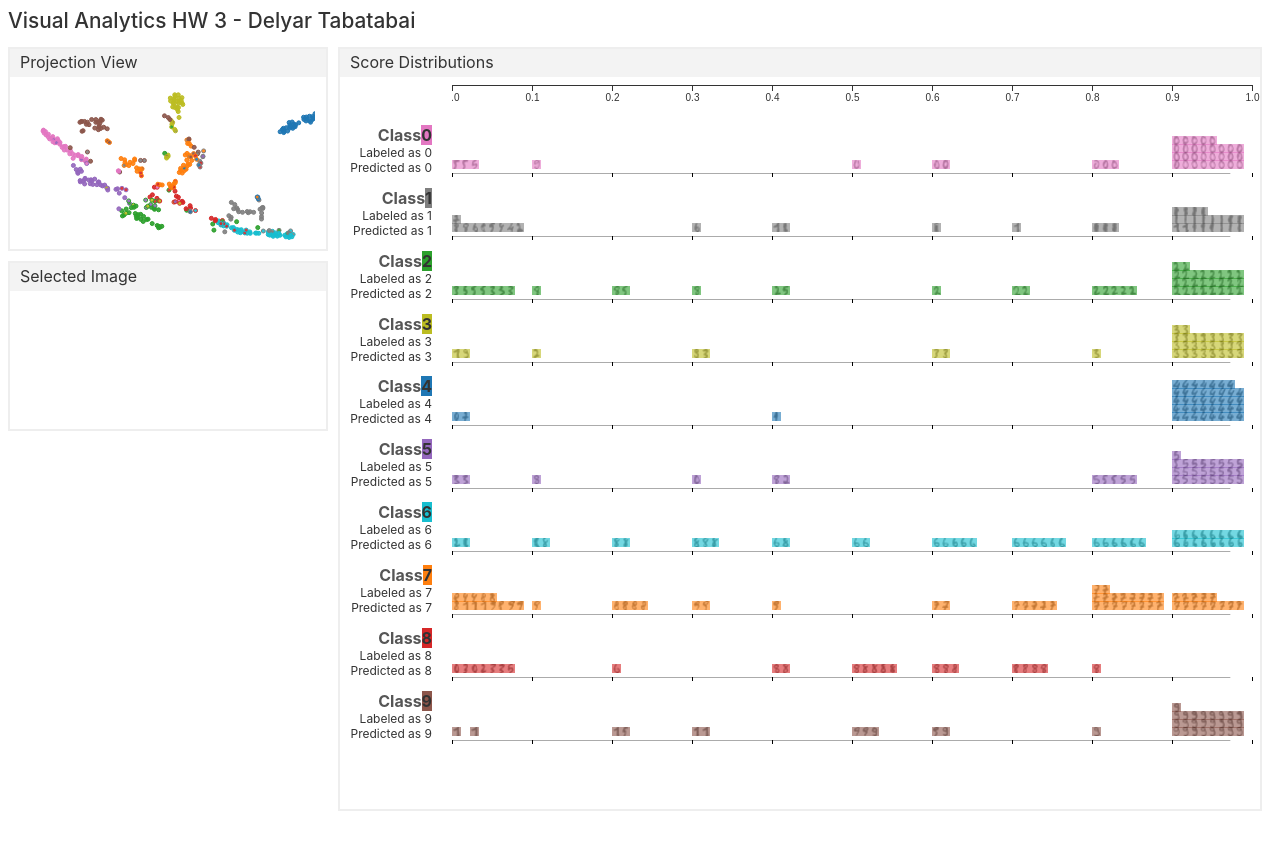
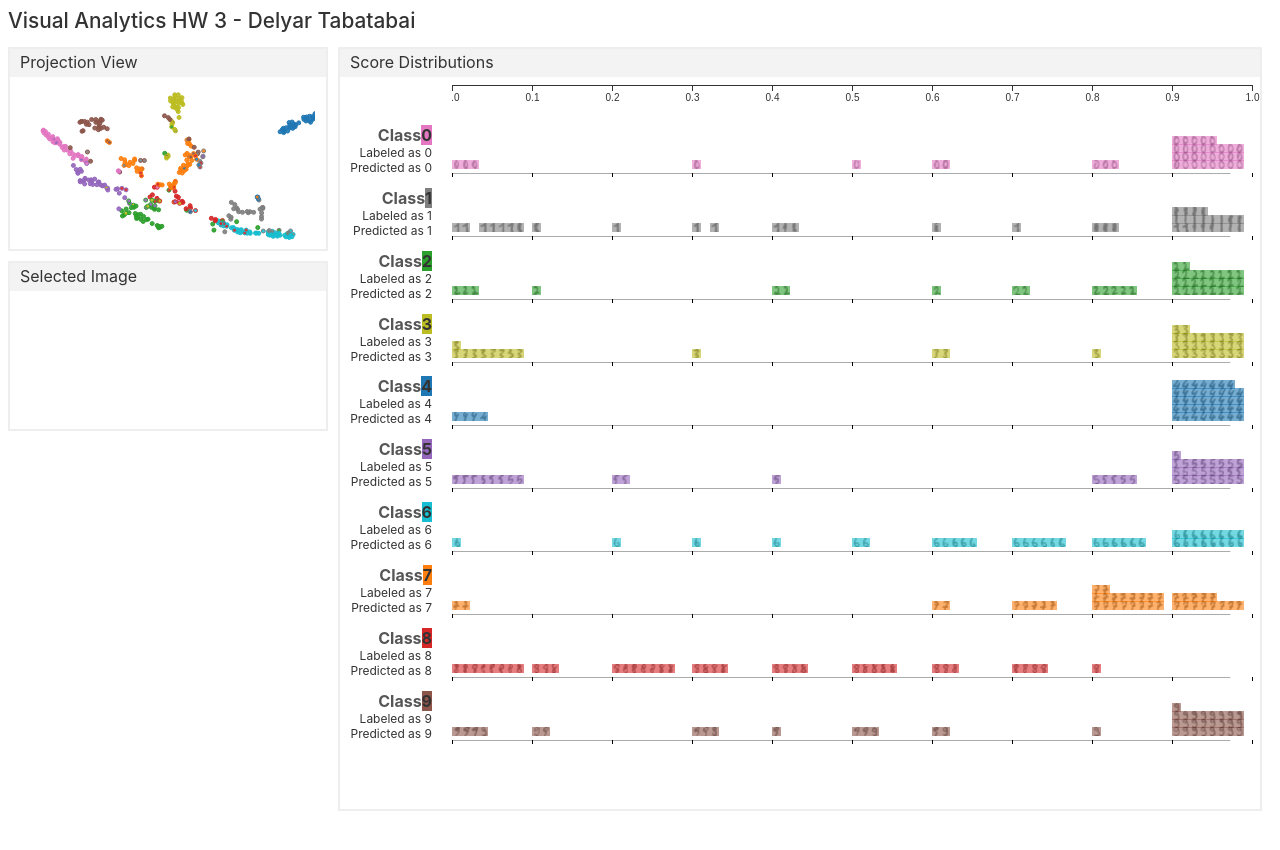
Before and after one commit to delyar/Visual-Analytics-For-Image-Classification, a Svelte app: page / in a window 1280 px wide. Shown: the top 850 px of the page. Built offline with nearby package versions, Linux system fonts and the light colour scheme.

Commit message:
fixed datasource colors

```diff
--- a/src/App.svelte
+++ b/src/App.svelte
@@ -66,7 +66,7 @@
 				if (bin_no >= numBins) {
 					bin_no = numBins - 1;
 				}
-				binsByClasses[instance.predicted_label].bins[bin_no].instances.push(instance);
+				binsByClasses[instance.true_label].bins[bin_no].instances.push(instance);
 
 			if (instance.predicted_score < 1) {
 				instance.binToBelong = parseInt(instance.predicted_score*10)
@@ -204,8 +204,8 @@
 									<!-- CREATING THE LITTLE BOXES -->
 									{#each row.bins[j]["instances"] as binInstance,z}
 										{#if z < 8}
-											<image x="{axisLeftmargin + ((binInstance.binToBelong/10)*axisWidth) + (z*9)}" y="{(i)*verticalSpace + 50}" href="{"static/images/" + binInstance.filename}"  width="9" height="9" class="{selectedPoint == undefined && highlightedlabeldAsGroup == undefined && highlightedPredictedAsGroup==undefined? "regular_box": (selectedPoint == binInstance.id || highlightedlabeldAsGroup==binInstance.true_label || highlightedPredictedAsGroup==binInstance.predicted_label? "highlight_box": "unHighlight_box")}"/>
-											<rect x="{axisLeftmargin + ((binInstance.binToBelong/10)*axisWidth) + (z*9)}" y="{(i)*verticalSpace + 50}" width="9" height="9" fill='{colorScale(binInstance["predicted_label"])}' class="{selectedPoint == undefined && highlightedlabeldAsGroup == undefined && highlightedPredictedAsGroup==undefined? "regular_box": (selectedPoint == binInstance.id || highlightedlabeldAsGroup==binInstance.true_label || highlightedPredictedAsGroup==binInstance.predicted_label? "highlight_box": "unHighlight_box")}"
+											<image x="{axisLeftmargin + ((binInstance.binToBelong/numBins)*axisWidth) + (z*9)}" y="{(i)*verticalSpace + 50}" href="{"static/images/" + binInstance.filename}"  width="9" height="9" class="{selectedPoint == undefined && highlightedlabeldAsGroup == undefined && highlightedPredictedAsGroup==undefined? "regular_box": (selectedPoint == binInstance.id || highlightedlabeldAsGroup==binInstance.true_label || highlightedPredictedAsGroup==binInstance.predicted_label? "highlight_box": "unHighlight_box")}"/>
+											<rect x="{axisLeftmargin + ((binInstance.binToBelong/numBins)*axisWidth) + (z*9)}" y="{(i)*verticalSpace + 50}" width="9" height="9" fill='{colorScale(binInstance["true_label"])}' class="{selectedPoint == undefined && highlightedlabeldAsGroup == undefined && highlightedPredictedAsGroup==undefined? "regular_box": (selectedPoint == binInstance.id || highlightedlabeldAsGroup==binInstance.true_label || highlightedPredictedAsGroup==binInstance.predicted_label? "highlight_box": "unHighlight_box")}"
 											on:mouseenter={()=>{
 												handleMouseEnter(binInstance);
 											}}
@@ -215,8 +215,8 @@
 											}}
 											></rect>
 										{:else if z> 7 && z<16}
-											<image x="{axisLeftmargin + ((binInstance.binToBelong/10)*axisWidth) + ((z-8)*9)}" y="{(i)*verticalSpace + 42}" href="{"static/images/" + binInstance.filename}"  width="9" height="9" class="{selectedPoint == undefined && highlightedlabeldAsGroup == undefined && highlightedPredictedAsGroup==undefined? "regular_box": (selectedPoint == binInstance.id || highlightedlabeldAsGroup==binInstance.true_label || highlightedPredictedAsGroup==binInstance.predicted_label? "highlight_box": "unHighlight_box")}"/>
-											<rect x="{axisLeftmargin + ((binInstance.binToBelong/10)*axisWidth) + ((z-8)*9)}" y="{(i)*verticalSpace + 42}" width="9" height="9" fill='{colorScale(binInstance["predicted_label"])}' class="{selectedPoint == undefined && highlightedlabeldAsGroup == undefined && highlightedPredictedAsGroup==undefined? "regular_box": (selectedPoint == binInstance.id || highlightedlabeldAsGroup==binInstance.true_label || highlightedPredictedAsGroup==binInstance.predicted_label? "highlight_box": "unHighlight_box")}"
+											<image x="{axisLeftmargin + ((binInstance.binToBelong/numBins)*axisWidth) + ((z-8)*9)}" y="{(i)*verticalSpace + 42}" href="{"static/images/" + binInstance.filename}"  width="9" height="9" class="{selectedPoint == undefined && highlightedlabeldAsGroup == undefined && highlightedPredictedAsGroup==undefined? "regular_box": (selectedPoint == binInstance.id || highlightedlabeldAsGroup==binInstance.true_label || highlightedPredictedAsGroup==binInstance.predicted_label? "highlight_box": "unHighlight_box")}"/>
+											<rect x="{axisLeftmargin + ((binInstance.binToBelong/numBins)*axisWidth) + ((z-8)*9)}" y="{(i)*verticalSpace + 42}" width="9" height="9" fill='{colorScale(binInstance["true_label"])}' class="{selectedPoint == undefined && highlightedlabeldAsGroup == undefined && highlightedPredictedAsGroup==undefined? "regular_box": (selectedPoint == binInstance.id || highlightedlabeldAsGroup==binInstance.true_label || highlightedPredictedAsGroup==binInstance.predicted_label? "highlight_box": "unHighlight_box")}"
 											on:mouseenter={()=>{
 												handleMouseEnter(binInstance);
 											}}
@@ -225,8 +225,8 @@
 												imgPath = default_image
 											}}></rect>
 										{:else if z>15 && z<24}
-											<image x="{axisLeftmargin + ((binInstance.binToBelong/10)*axisWidth) + ((z-16)*9)}" y="{(i)*verticalSpace + 34}" href="{"static/images/" + binInstance.filename}"  width="9" height="9" class="{selectedPoint == undefined && highlightedlabeldAsGroup == undefined && highlightedPredictedAsGroup==undefined? "regular_box": (selectedPoint == binInstance.id || highlightedlabeldAsGroup==binInstance.true_label || highlightedPredictedAsGroup==binInstance.predicted_label? "highlight_box": "unHighlight_box")}"/>
-											<rect x="{axisLeftmargin + ((binInstance.binToBelong/10)*axisWidth) + ((z-16)*9)}" y="{(i)*verticalSpace + 34}" width="9" height="9" fill='{colorScale(binInstance["predicted_label"])}' class="{selectedPoint == undefined && highlightedlabeldAsGroup == undefined && highlightedPredictedAsGroup==undefined? "regular_box": (selectedPoint == binInstance.id || highlightedlabeldAsGroup==binInstance.true_label || highlightedPredictedAsGroup==binInstance.predicted_label? "highlight_box": "unHighlight_box")}"
+											<image x="{axisLeftmargin + ((binInstance.binToBelong/numBins)*axisWidth) + ((z-16)*9)}" y="{(i)*verticalSpace + 34}" href="{"static/images/" + binInstance.filename}"  width="9" height="9" class="{selectedPoint == undefined && highlightedlabeldAsGroup == undefined && highlightedPredictedAsGroup==undefined? "regular_box": (selectedPoint == binInstance.id || highlightedlabeldAsGroup==binInstance.true_label || highlightedPredictedAsGroup==binInstance.predicted_label? "highlight_box": "unHighlight_box")}"/>
+											<rect x="{axisLeftmargin + ((binInstance.binToBelong/numBins)*axisWidth) + ((z-16)*9)}" y="{(i)*verticalSpace + 34}" width="9" height="9" fill='{colorScale(binInstance["true_label"])}' class="{selectedPoint == undefined && highlightedlabeldAsGroup == undefined && highlightedPredictedAsGroup==undefined? "regular_box": (selectedPoint == binInstance.id || highlightedlabeldAsGroup==binInstance.true_label || highlightedPredictedAsGroup==binInstance.predicted_label? "highlight_box": "unHighlight_box")}"
 											on:mouseenter={()=>{
 												handleMouseEnter(binInstance);
 											}}
@@ -235,8 +235,8 @@
 												imgPath = default_image
 											}}></rect>
 										{:else if z>23 && z<32}
-											<image x="{axisLeftmargin + ((binInstance.binToBelong/10)*axisWidth) + ((z-24)*9)}" y="{(i)*verticalSpace + 26}" href="{"static/images/" + binInstance.filename}"  width="9" height="9" class="{selectedPoint == undefined && highlightedlabeldAsGroup == undefined && highlightedPredictedAsGroup==undefined? "regular_box": (selectedPoint == binInstance.id || highlightedlabeldAsGroup==binInstance.true_label || highlightedPredictedAsGroup==binInstance.predicted_label? "highlight_box": "unHighlight_box")}"/>
-											<rect x="{axisLeftmargin + ((binInstance.binToBelong/10)*axisWidth) + ((z-24)*9)}" y="{(i)*verticalSpace + 26}" width="9" height="9" fill='{colorScale(binInstance["predicted_label"])}' class="{selectedPoint == undefined && highlightedlabeldAsGroup == undefined && highlightedPredictedAsGroup==undefined? "regular_box": (selectedPoint == binInstance.id || highlightedlabeldAsGroup==binInstance.true_label || highlightedPredictedAsGroup==binInstance.predicted_label? "highlight_box": "unHighlight_box")}"
+											<image x="{axisLeftmargin + ((binInstance.binToBelong/numBins)*axisWidth) + ((z-24)*9)}" y="{(i)*verticalSpace + 26}" href="{"static/images/" + binInstance.filename}"  width="9" height="9" class="{selectedPoint == undefined && highlightedlabeldAsGroup == undefined && highlightedPredictedAsGroup==undefined? "regular_box": (selectedPoint == binInstance.id || highlightedlabeldAsGroup==binInstance.true_label || highlightedPredictedAsGroup==binInstance.predicted_label? "highlight_box": "unHighlight_box")}"/>
+											<rect x="{axisLeftmargin + ((binInstance.binToBelong/numBins)*axisWidth) + ((z-24)*9)}" y="{(i)*verticalSpace + 26}" width="9" height="9" fill='{colorScale(binInstance["true_label"])}' class="{selectedPoint == undefined && highlightedlabeldAsGroup == undefined && highlightedPredictedAsGroup==undefined? "regular_box": (selectedPoint == binInstance.id || highlightedlabeldAsGroup==binInstance.true_label || highlightedPredictedAsGroup==binInstance.predicted_label? "highlight_box": "unHighlight_box")}"
 											on:mouseenter={()=>{
 												handleMouseEnter(binInstance);
 											}}
@@ -245,8 +245,8 @@
 												imgPath = default_image
 											}}></rect>
 										{:else if z>31 && z<40}
-											<image x="{axisLeftmargin + ((binInstance.binToBelong/10)*axisWidth) + ((z-32)*9)}" y="{(i)*verticalSpace + 18}" href="{"static/images/" + binInstance.filename}"  width="9" height="9" class="{selectedPoint == undefined && highlightedlabeldAsGroup == undefined && highlightedPredictedAsGroup==undefined? "regular_box": (selectedPoint == binInstance.id || highlightedlabeldAsGroup==binInstance.true_label || highlightedPredictedAsGroup==binInstance.predicted_label? "highlight_box": "unHighlight_box")}"/>
-											<rect x="{axisLeftmargin + ((binInstance.binToBelong/10)*axisWidth) + ((z-32)*9)}" y="{(i)*verticalSpace + 18}" width="9" height="9" fill='{colorScale(binInstance["predicted_label"])}' class="{selectedPoint == undefined && highlightedlabeldAsGroup == undefined && highlightedPredictedAsGroup==undefined? "regular_box": (selectedPoint == binInstance.id || highlightedlabeldAsGroup==binInstance.true_label || highlightedPredictedAsGroup==binInstance.predicted_label? "highlight_box": "unHighlight_box")}"
+											<image x="{axisLeftmargin + ((binInstance.binToBelong/numBins)*axisWidth) + ((z-32)*9)}" y="{(i)*verticalSpace + 18}" href="{"static/images/" + binInstance.filename}"  width="9" height="9" class="{selectedPoint == undefined && highlightedlabeldAsGroup == undefined && highlightedPredictedAsGroup==undefined? "regular_box": (selectedPoint == binInstance.id || highlightedlabeldAsGroup==binInstance.true_label || highlightedPredictedAsGroup==binInstance.predicted_label? "highlight_box": "unHighlight_box")}"/>
+											<rect x="{axisLeftmargin + ((binInstance.binToBelong/numBins)*axisWidth) + ((z-32)*9)}" y="{(i)*verticalSpace + 18}" width="9" height="9" fill='{colorScale(binInstance["true_label"])}' class="{selectedPoint == undefined && highlightedlabeldAsGroup == undefined && highlightedPredictedAsGroup==undefined? "regular_box": (selectedPoint == binInstance.id || highlightedlabeldAsGroup==binInstance.true_label || highlightedPredictedAsGroup==binInstance.predicted_label? "highlight_box": "unHighlight_box")}"
 											on:mouseenter={()=>{
 												handleMouseEnter(binInstance);
 											}}
@@ -255,8 +255,8 @@
 												imgPath = default_image
 											}}></rect>
 										{:else}
-											<image x="{axisLeftmargin + ((binInstance.binToBelong/10)*axisWidth) + ((z-40)*9)}" y="{(i)*verticalSpace + 10}" href="{"static/images/" + binInstance.filename}"  width="9" height="9" class="{selectedPoint == undefined && highlightedlabeldAsGroup == undefined && highlightedPredictedAsGroup==undefined? "regular_box": (selectedPoint == binInstance.id || highlightedlabeldAsGroup==binInstance.true_label || highlightedPredictedAsGroup==binInstance.predicted_label? "highlight_box": "unHighlight_box")}"/>
-											<rect x="{axisLeftmargin + ((binInstance.binToBelong/10)*axisWidth) + ((z-40)*9)}" y="{(i)*verticalSpace + 10}" width="9" height="9" fill='{colorScale(binInstance["predicted_label"])}' class="{selectedPoint == undefined && highlightedlabeldAsGroup == undefined && highlightedPredictedAsGroup==undefined? "regular_box": (selectedPoint == binInstance.id || highlightedlabeldAsGroup==binInstance.true_label || highlightedPredictedAsGroup==binInstance.predicted_label? "highlight_box": "unHighlight_box")}"
+											<image x="{axisLeftmargin + ((binInstance.binToBelong/numBins)*axisWidth) + ((z-40)*9)}" y="{(i)*verticalSpace + 10}" href="{"static/images/" + binInstance.filename}"  width="9" height="9" class="{selectedPoint == undefined && highlightedlabeldAsGroup == undefined && highlightedPredictedAsGroup==undefined? "regular_box": (selectedPoint == binInstance.id || highlightedlabeldAsGroup==binInstance.true_label || highlightedPredictedAsGroup==binInstance.predicted_label? "highlight_box": "unHighlight_box")}"/>
+											<rect x="{axisLeftmargin + ((binInstance.binToBelong/numBins)*axisWidth) + ((z-40)*9)}" y="{(i)*verticalSpace + 10}" width="9" height="9" fill='{colorScale(binInstance["true_label"])}' class="{selectedPoint == undefined && highlightedlabeldAsGroup == undefined && highlightedPredictedAsGroup==undefined? "regular_box": (selectedPoint == binInstance.id || highlightedlabeldAsGroup==binInstance.true_label || highlightedPredictedAsGroup==binInstance.predicted_label? "highlight_box": "unHighlight_box")}"
 											on:mouseenter={()=>{
 												handleMouseEnter(binInstance);
 											}}
```
Also changed, not shown: public/build/bundle.js, 1 other file (tests, documents, lock files or other folders).
